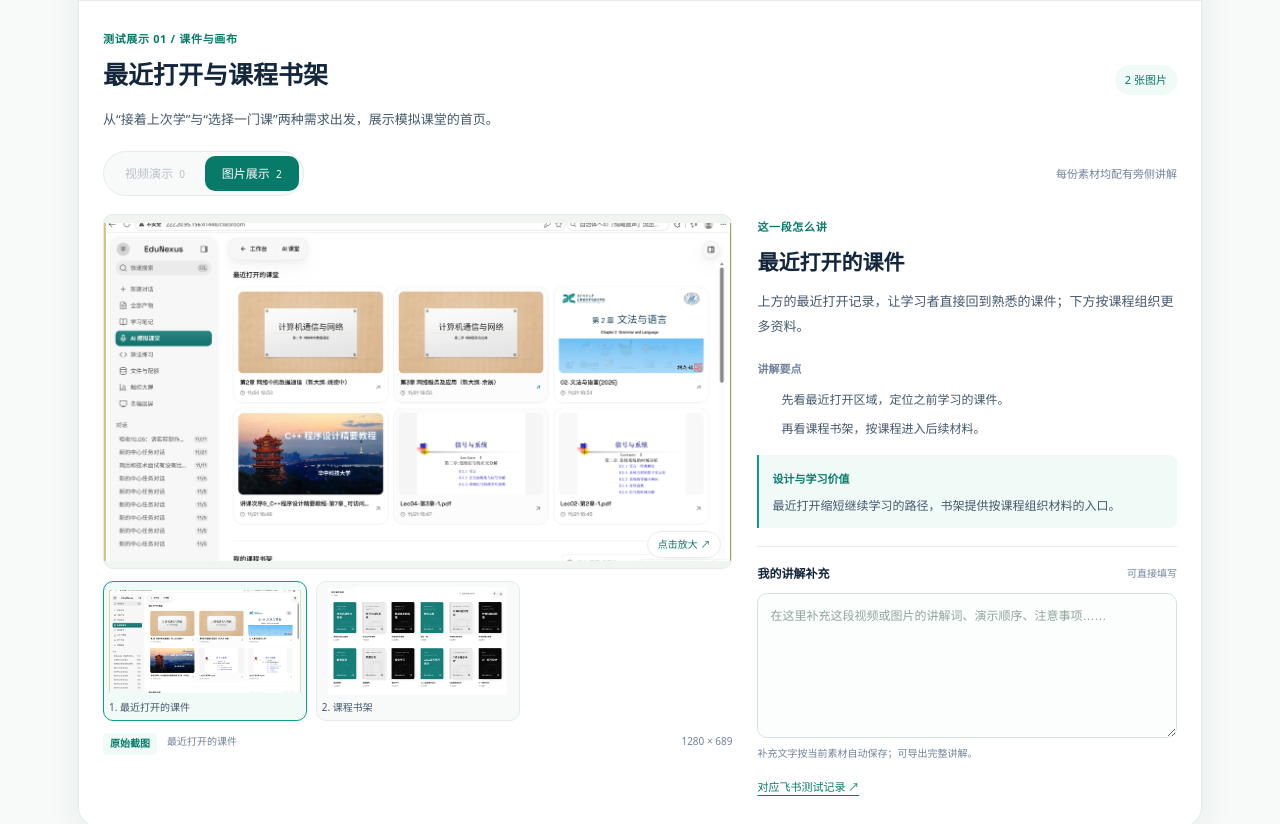
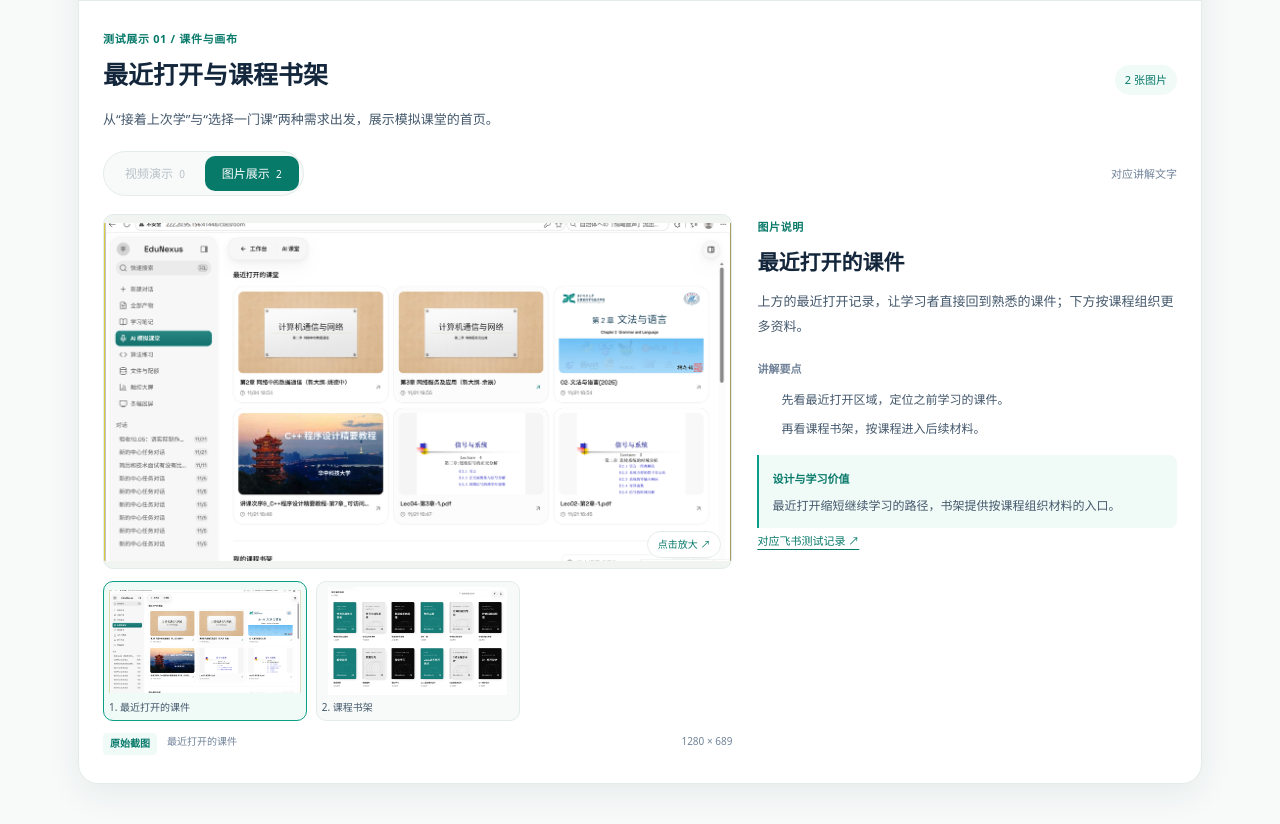
Before and after one commit to Zhuuuuu55/EduNexus, a plain HTML site: page learning-showcase.html in a window 1280 px wide. Shown: the part 1195-2019 px from the top of the page. Drawn offline with Linux system fonts and the light colour scheme; a web font is replaced by a local one.

Commit message:
Show fixed video descriptions and remove commentary editing tools

```diff
--- a/assets/learning-showcase/content.js
+++ b/assets/learning-showcase/content.js
@@ -59,7 +59,7 @@ window.LEARNING_SHOWCASE = {
           "poster": "recordings/entry.jpg",
           "duration": 18.21,
           "sourceFile": "第二个.mp4",
-          "explanation": "从课程书架进入课件列表，说明卡片上的下载与开始课堂入口，再进入选中的课堂。"
+          "explanation": "用户可以顺利打开课程，下载对应课件，并开始模拟课堂。"
         }
       ],
       "notice": "",
@@ -211,7 +211,7 @@ window.LEARNING_SHOWCASE = {
           "poster": "recordings/builds.jpg",
           "duration": 10.21,
           "sourceFile": "动画分步.mp4",
-          "explanation": "先看初始要点，再跟随新增的说明与图形，强调这些变化都发生在同一张 PPT 内。"
+          "explanation": "模拟课堂支持具有动画效果的 PPT，能够按动画顺序进行页内分步展示。"
         }
       ],
       "notice": "",
@@ -259,7 +259,7 @@ window.LEARNING_SHOWCASE = {
           "poster": "recordings/teacher-script.jpg",
           "duration": 20.71,
           "sourceFile": "教师讲稿修改.mp4",
-          "explanation": "教师在讲稿编辑区修改内容，再回到课堂使用。这里作为讲稿维护的操作补充，与第 20 项共用同一份素材。"
+          "explanation": "教师可以修改课件对应的讲稿内容，为后续课堂讲解提供教学材料。"
         }
       ],
       "notice": "",
@@ -337,7 +337,7 @@ window.LEARNING_SHOWCASE = {
           "poster": "recordings/archive.jpg",
           "duration": 10.38,
           "sourceFile": "课堂导入.mp4",
-          "explanation": "在数据结构课堂里填写笔记内容，选择笔记本并保存，再进入学习笔记查看记录。"
+          "explanation": "用户可以在课堂中记录和编辑笔记，选择目标笔记本进行归档，并在学习笔记中继续查看和整理。"
         }
       ],
       "notice": "",
@@ -365,7 +365,7 @@ window.LEARNING_SHOWCASE = {
           "poster": "recordings/binary.jpg",
           "duration": 11.83,
           "sourceFile": "二分demo.mp4",
-          "explanation": "观察目标值、中点与左右边界的变化，解释为什么下一轮只保留一半区间。"
+          "explanation": "用户可以直接使用 AI 生成 Demo 并进行测试，也可以自行上传 Demo，借助交互演示加深对知识的理解。"
         },
         {
           "kind": "video",
@@ -375,7 +375,7 @@ window.LEARNING_SHOWCASE = {
           "poster": "recordings/bubble.jpg",
           "duration": 16.25,
           "sourceFile": "冒泡demo.mp4",
-          "explanation": "指向正在比较的相邻元素，跟随交换与轮次变化，解释有序区间如何逐渐扩大。"
+          "explanation": "用户可以直接使用 AI 生成 Demo 并进行测试，也可以自行上传 Demo，借助交互演示加深对知识的理解。"
         },
         {
           "kind": "video",
@@ -385,7 +385,7 @@ window.LEARNING_SHOWCASE = {
           "poster": "recordings/tcp.jpg",
           "duration": 14.62,
           "sourceFile": "tcpdemo.mp4",
-          "explanation": "演示拥塞窗口 cwnd 随 RTT 轮次变化，结合慢启动阈值说明指数增长与线性增长的区别。"
+          "explanation": "用户可以直接使用 AI 生成 Demo 并进行测试，也可以自行上传 Demo，借助交互演示加深对知识的理解。"
         }
       ],
       "notice": "",
@@ -413,7 +413,7 @@ window.LEARNING_SHOWCASE = {
           "poster": "recordings/scripts.jpg",
           "duration": 55.17,
           "sourceFile": "多讲稿使用和切换.mp4",
-          "explanation": "以“常见 CNN 网络”课件为例，展示讲解区域、讲稿选择与个人讲稿编辑窗口，说明三种方式如何在课堂中结合。"
+          "explanation": "模拟课堂支持教师发布的预制讲稿、AI 实时讲解以及个人生成的个性化讲稿，用户可以分别选择这些方式进行课程学习。"
         }
       ],
       "notice": "",
@@ -441,7 +441,7 @@ window.LEARNING_SHOWCASE = {
           "poster": "recordings/interrupt.jpg",
           "duration": 42.96,
           "sourceFile": "打断接续和流式对话.mp4",
-          "explanation": "以 CSMA 比较页面为例，解释“为什么这里需要确认”的追问如何插入讲解，再观察流式回答和接续。"
+          "explanation": "课堂对话支持中途打断，回答问题后可以从原来的位置继续讲解。"
         }
       ],
       "notice": "",
@@ -507,7 +507,7 @@ window.LEARNING_SHOWCASE = {
           "poster": "recordings/autopage.jpg",
           "duration": 63.42,
           "sourceFile": "自动翻页.mp4",
-          "explanation": "观察从“集线器”到“交换机”的页面变化，说明自动推进与手动控制可以按学习需要切换。"
+          "explanation": "用户可以根据学习需要选择自动翻页，让课堂随讲解进度连续推进。"
         }
       ],
       "notice": "",
@@ -535,7 +535,7 @@ window.LEARNING_SHOWCASE = {
           "poster": "recordings/jump.jpg",
           "duration": 12.33,
           "sourceFile": "第十六个.mp4",
-          "explanation": "跟随数据结构课件在不同页面之间切换，指出页码和讲解内容的变化；展示时可打开声音核对跟随。"
+          "explanation": "模拟课堂的语音讲解可以实时跟随 PPT 页码切换，调整为当前页面的讲解内容。"
         }
       ],
       "notice": "",
@@ -563,7 +563,7 @@ window.LEARNING_SHOWCASE = {
           "poster": "recordings/generate.jpg",
           "duration": 76.29,
           "sourceFile": "demo生成以及实时多轮问答.mp4",
-          "explanation": "以流水线技术页面为起点，展示问答输出与工具生成过程，最后查看课堂中打开的流水线演示。"
+          "explanation": "用户可以围绕当前课件进行实时多轮问答，并使用 AI 生成可交互的 Demo，将知识讲解与演示结合起来。"
         }
       ],
       "notice": "",
@@ -591,7 +591,7 @@ window.LEARNING_SHOWCASE = {
           "poster": "recordings/publish.jpg",
           "duration": 49.92,
           "sourceFile": "教师发布课程.mp4",
-          "explanation": "从创建课程到选择课件上传，再查看课程资源列表，解释教师供给材料、学生接收使用的流程。"
+          "explanation": "教师可以创建课程、上传课件，供学生接收、下载并用于课堂学习。"
         },
         {
           "kind": "video",
@@ -601,7 +601,7 @@ window.LEARNING_SHOWCASE = {
           "poster": "recordings/teacher-script.jpg",
           "duration": 20.71,
           "sourceFile": "教师讲稿修改.mp4",
-          "explanation": "教师在课件旁修改教学讲稿，维护后续讲解使用的内容。"
+          "explanation": "教师可以修改和维护课件对应的讲稿，为学生提供配套的课堂讲解内容。"
         }
       ],
       "notice": "",
@@ -738,7 +738,7 @@ window.LEARNING_SHOWCASE = {
           "poster": "recordings/write.jpg",
           "duration": 7.92,
           "sourceFile": "自己写.mp4",
-          "explanation": "在笔记本中展开编辑区域并修改内容，说明笔记支持继续维护，而不是一次性保存。"
+          "explanation": "用户可以在学习笔记中自行记录、修改并保存笔记，按照自己的理解整理学习内容。"
         }
       ],
       "notice": "",
@@ -766,7 +766,7 @@ window.LEARNING_SHOWCASE = {
           "poster": "recordings/archive.jpg",
           "duration": 10.38,
           "sourceFile": "课堂导入.mp4",
-          "explanation": "数据结构课堂中输入笔记，选择笔记本后保存，再打开学习笔记查看，完成从课堂到个人空间的流转。"
+          "explanation": "用户可以在模拟课堂中记录笔记，并归档到指定笔记本，在学习笔记中继续查看和编辑。"
         }
       ],
       "notice": "",
@@ -794,7 +794,7 @@ window.LEARNING_SHOWCASE = {
           "poster": "recordings/archive.jpg",
           "duration": 10.38,
           "sourceFile": "课堂保存.mp4",
-          "explanation": "按飞书第 18-C 项保留此引用素材。经核对，它与“课堂导入.mp4”完全相同，画面呈现课堂归档，未展示从对话回答保存的独立过程。"
+          "explanation": "用户可以将对话中的重要内容保存为学习笔记，归档到指定笔记本，便于后续查看和复习。"
         }
       ],
       "notice": "素材核对：课堂保存.mp4 与课堂导入.mp4 的 SHA-256 完全一致，当前视频只能说明课堂笔记归档，不能作为“从对话保存”的独立演示。",
--- a/assets/learning-showcase/showcase.js
+++ b/assets/learning-showcase/showcase.js
@@ -1,34 +1,27 @@
 /* Repository-native, offline-compatible showcase. All feature/media mappings live in content.js. */
 (() => {
 'use strict';
-const data=window.LEARNING_SHOWCASE,base='assets/learning-showcase/',storageKey='edunexus-showcase-commentary-v2';
-let savedNotes={},storageAvailable=true;
-try{const stored=JSON.parse(localStorage.getItem(storageKey)||'{}');if(stored&&typeof stored==='object'&&!Array.isArray(stored))savedNotes=stored;}catch{storageAvailable=false;}
+const data=window.LEARNING_SHOWCASE,base='assets/learning-showcase/';
 const lightbox=document.querySelector('.ls-lightbox'),renderers=[];
 function pauseAll(){document.querySelectorAll('video').forEach(v=>v.pause());}
 function openImage(media){pauseAll();lightbox.querySelector('img').src=base+media.src;lightbox.querySelector('img').alt=media.title;lightbox.querySelector('h3').textContent=media.title;lightbox.querySelector('p').textContent=media.explanation;lightbox.showModal();}
 lightbox.querySelector('button').addEventListener('click',()=>lightbox.close());
 lightbox.addEventListener('click',e=>{if(e.target!==lightbox)return;const r=lightbox.getBoundingClientRect();if(e.clientX<r.left||e.clientX>r.right||e.clientY<r.top||e.clientY>r.bottom)lightbox.close();});
 document.querySelectorAll('video').forEach(v=>v.addEventListener('play',()=>document.querySelectorAll('video').forEach(other=>{if(other!==v)other.pause();})));
-function noteKey(point,media){return point.id+'/'+media.kind+'/'+media.id;}
-function exportNotes(){
- const text=['# 模拟课堂与学习笔记 · 演示讲解','',...['classroom','notes'].flatMap(name=>data[name].flatMap(point=>[
-  '## '+point.number+' '+point.title,'',point.summary,'','讲解要点：',...point.steps.map(t=>'- '+t),'','设计与学习价值：'+point.meaning,'',
-  ...point.media.flatMap(media=>['### '+media.title,'',media.explanation,'',...(savedNotes[noteKey(point,media)]?['我的补充：',savedNotes[noteKey(point,media)],'']:[])]),
-  ...(point.notice?['素材说明：'+point.notice,'']:[]),...(point.missing.length?['待补素材：'+point.missing.join('；'),'']:[]),'原测试记录：'+point.source,''
- ]))].join('\n');
- const url=URL.createObjectURL(new Blob(['\uFEFF'+text],{type:'text/markdown;charset=utf-8'})),a=document.createElement('a');a.href=url;a.download='模拟课堂与学习笔记-演示讲解.md';document.body.append(a);a.click();a.remove();setTimeout(()=>URL.revokeObjectURL(url),1000);
-}
-document.querySelectorAll('.ls-export-notes').forEach(b=>b.addEventListener('click',exportNotes));
 function bindTabKeys(list){list.addEventListener('keydown',e=>{if(!['ArrowLeft','ArrowRight','Home','End'].includes(e.key))return;const tabs=[...list.querySelectorAll('[role=tab]')].filter(t=>!t.disabled),i=tabs.indexOf(document.activeElement);if(i<0)return;e.preventDefault();const next=e.key==='Home'?0:e.key==='End'?tabs.length-1:(i+(e.key==='ArrowRight'?1:-1)+tabs.length)%tabs.length;tabs[next].click();tabs[next].focus();});}
 function setSelected(list,active){list.querySelectorAll('[role=tab]').forEach(b=>{b.setAttribute('aria-selected',String(b===active));b.tabIndex=b===active?0:-1;});}
 document.querySelectorAll('[data-feature]').forEach(stage=>{
- const name=stage.dataset.feature,points=data[name],nav=stage.querySelector('.ls-case-nav'),content=stage.querySelector('.ls-case-content'),video=stage.querySelector('video'),modes=stage.querySelector('.ls-mode'),switcher=stage.querySelector('.ls-media-switcher'),thumbs=stage.querySelector('.ls-image-thumbs'),textarea=stage.querySelector('textarea'),saveStatus=stage.querySelector('.ls-save-state');
+ const name=stage.dataset.feature,points=data[name],nav=stage.querySelector('.ls-case-nav'),content=stage.querySelector('.ls-case-content'),video=stage.querySelector('video'),modes=stage.querySelector('.ls-mode'),switcher=stage.querySelector('.ls-media-switcher'),thumbs=stage.querySelector('.ls-image-thumbs');
  const field=n=>stage.querySelector('[data-field="'+n+'"]');let currentPoint,activeMedia,mode='video';
  function selectMedia(media){
   video.pause();activeMedia=media;
   field('mediaTitle').textContent=media.title;field('clipTitle').textContent=media.title;field('clipExplanation').textContent=media.explanation;
   field('mediaType').textContent=media.kind==='video'?'视频实录':'原始截图';
+  field('explanationLabel').textContent=media.kind==='video'?'视频讲解':'图片说明';
+  stage.querySelector('.ls-explanation').dataset.kind=media.kind;
+  stage.querySelector('.ls-speaking-points').hidden=media.kind==='video';
+  stage.querySelector('.ls-point').hidden=media.kind==='video';
+  stage.querySelector('.ls-case-summary').hidden=media.kind==='video';
   stage.querySelector('.ls-load-error').hidden=true;
   switcher.querySelectorAll('button').forEach(b=>{b.setAttribute('aria-selected',String(b.dataset.media===media.id));b.tabIndex=b.dataset.media===media.id?0:-1;});
   thumbs.querySelectorAll('button').forEach(b=>b.setAttribute('aria-pressed',String(b.dataset.media===media.id)));
@@ -38,8 +31,6 @@ document.querySelectorAll('[data-feature]').forEach(stage=>{
    video.removeAttribute('src');video.load();const img=stage.querySelector('.ls-main-image img');img.src=base+media.src;img.alt=media.title;
    field('duration').textContent=media.width+' × '+media.height;
   }
-  textarea.value=savedNotes[noteKey(currentPoint,media)]||'';
-  saveStatus.textContent=storageAvailable?'补充文字按当前素材自动保存；可导出完整讲解。':'浏览器存储不可用，请使用“导出讲解文字”保留补充。';
  }
  function selectMode(kind){
   if(!currentPoint.media.some(m=>m.kind===kind))return;mode=kind;pauseAll();
@@ -76,10 +67,6 @@ document.querySelectorAll('[data-feature]').forEach(stage=>{
  stage.querySelector('.ls-main-image').addEventListener('click',()=>{if(activeMedia?.kind==='image')openImage(activeMedia);});
  stage.querySelector('.ls-main-image img').addEventListener('error',()=>stage.querySelector('.ls-load-error').hidden=false);
  video.addEventListener('error',()=>{if(activeMedia?.kind==='video'&&video.getAttribute('src'))stage.querySelector('.ls-load-error').hidden=false;});
- textarea.addEventListener('input',()=>{
-  savedNotes[noteKey(currentPoint,activeMedia)]=textarea.value;
-  try{localStorage.setItem(storageKey,JSON.stringify(savedNotes));storageAvailable=true;saveStatus.textContent='已保存到当前浏览器 · 可导出讲解文字';}catch{storageAvailable=false;saveStatus.textContent='当前浏览器无法保存，请导出讲解文字。';}
- });
  bindTabKeys(nav);bindTabKeys(modes);bindTabKeys(switcher);
  const fromHash=points.find(p=>'#case-'+p.id===location.hash);selectPoint(fromHash||points[0]);
  renderers.push({points,selectPoint});
--- a/learning-showcase.html
+++ b/learning-showcase.html
@@ -31,12 +31,12 @@
 <div class="wrap">
 <header class="ls-section-head"><div><span class="ls-eyebrow">01 / AI CLASSROOM</span><h2>AI 模拟课堂</h2></div><p>让课件从静态材料，<br>变成可以提问、分步观察和交互的学习现场。</p></header>
 <div class="ls-stage ls-stage-complete" data-feature="classroom">
-<div class="ls-stage-top"><div><span class="ls-kicker">功能演示 · 16 个独立条目</span><p class="ls-stage-hint">按编号选择功能，再切换对应的视频或图片。</p></div><button type="button" class="ls-export-notes">导出讲解文字 ↗</button></div>
+<div class="ls-stage-top"><div><span class="ls-kicker">功能演示 · 16 个独立条目</span><p class="ls-stage-hint">按编号选择功能，再切换对应的视频或图片。</p></div></div>
 <div class="ls-case-nav" role="tablist" aria-label="课堂功能目录"></div>
 <div class="ls-case-content" id="classroom-case-content" role="tabpanel">
 <div class="ls-case-heading"><div><span class="ls-kicker" data-field="case"></span><h3 data-field="title"></h3></div><span class="ls-evidence-count" data-field="evidence"></span></div>
 <p class="ls-case-summary" data-field="summary"></p>
-<div class="ls-mode-row"><div class="ls-mode" role="tablist" aria-label="课堂媒体类型"><button role="tab" type="button" id="classroom-video-tab" aria-selected="true" aria-controls="classroom-video-panel" data-mode="video">视频演示 <span data-count="video"></span></button><button role="tab" type="button" id="classroom-image-tab" aria-selected="false" aria-controls="classroom-image-panel" tabindex="-1" data-mode="image">图片展示 <span data-count="image"></span></button></div><span class="ls-mode-tip">每份素材均配有旁侧讲解</span></div>
+<div class="ls-mode-row"><div class="ls-mode" role="tablist" aria-label="课堂媒体类型"><button role="tab" type="button" id="classroom-video-tab" aria-selected="true" aria-controls="classroom-video-panel" data-mode="video">视频演示 <span data-count="video"></span></button><button role="tab" type="button" id="classroom-image-tab" aria-selected="false" aria-controls="classroom-image-panel" tabindex="-1" data-mode="image">图片展示 <span data-count="image"></span></button></div><span class="ls-mode-tip">对应讲解文字</span></div>
 <div class="ls-demo-layout">
 <div class="ls-media-column">
 <div class="ls-media-switcher" role="tablist" aria-label="课堂当前素材"></div>
@@ -47,8 +47,7 @@
 <div class="ls-material-note" data-field="notice" hidden></div>
 <div class="ls-missing-list" hidden><strong>待补充的独立素材</strong><ul></ul></div>
 </div>
-<aside class="ls-explanation" aria-live="polite"><span class="ls-kicker">这一段怎么讲</span><h4 data-field="clipTitle"></h4><p class="ls-clip-explanation" data-field="clipExplanation"></p><div class="ls-speaking-points"><span>讲解要点</span><ol data-field="steps"></ol></div><div class="ls-point"><span>设计与学习价值</span><p data-field="meaning"></p></div>
-<div class="ls-narration"><label for="classroom-narration">我的讲解补充 <small>可直接填写</small></label><textarea id="classroom-narration" rows="5" placeholder="在这里补充这段视频或图片的讲解词、演示顺序、注意事项……" spellcheck="false"></textarea><p class="ls-save-state" role="status">补充文字按条目和素材保存在当前浏览器，也可导出。</p></div>
+<aside class="ls-explanation" aria-live="polite"><span class="ls-kicker" data-field="explanationLabel">视频讲解</span><h4 data-field="clipTitle"></h4><p class="ls-clip-explanation" data-field="clipExplanation"></p><div class="ls-speaking-points"><span>讲解要点</span><ol data-field="steps"></ol></div><div class="ls-point"><span>设计与学习价值</span><p data-field="meaning"></p></div>
 <a class="ls-source" data-field="source" target="_blank" rel="noopener">对应飞书测试记录 ↗</a></aside>
 </div></div></div>
 <div class="ls-tech-heading"><span class="ls-eyebrow">BEHIND THE EXPERIENCE</span><h3>一堂课的核心，是共享同一个教学上下文。</h3><p>把“当前讲什么、讲到哪里、学生在问什么”连接起来，让页面、讲稿与交互围绕同一份材料协同。</p></div>
@@ -71,12 +70,12 @@
 <section id="notes" class="ls-feature ls-notes"><div class="wrap">
 <header class="ls-section-head"><div><span class="ls-eyebrow">02 / LEARNING NOTES</span><h2>学习笔记</h2></div><p>把一次讲解、一次追问和自己的思考，<br>整理为可以保存、回看和继续编辑的学习内容。</p></header>
 <div class="ls-stage ls-stage-complete" data-feature="notes">
-<div class="ls-stage-top"><div><span class="ls-kicker">功能演示 · 6 个独立条目</span><p class="ls-stage-hint">按编号选择功能，再切换对应的视频或图片。</p></div><button type="button" class="ls-export-notes">导出讲解文字 ↗</button></div>
+<div class="ls-stage-top"><div><span class="ls-kicker">功能演示 · 6 个独立条目</span><p class="ls-stage-hint">按编号选择功能，再切换对应的视频或图片。</p></div></div>
 <div class="ls-case-nav" role="tablist" aria-label="笔记功能目录"></div>
 <div class="ls-case-content" id="notes-case-content" role="tabpanel">
 <div class="ls-case-heading"><div><span class="ls-kicker" data-field="case"></span><h3 data-field="title"></h3></div><span class="ls-evidence-count" data-field="evidence"></span></div>
 <p class="ls-case-summary" data-field="summary"></p>
-<div class="ls-mode-row"><div class="ls-mode" role="tablist" aria-label="笔记媒体类型"><button role="tab" type="button" id="notes-video-tab" aria-selected="true" aria-controls="notes-video-panel" data-mode="video">视频演示 <span data-count="video"></span></button><button role="tab" type="button" id="notes-image-tab" aria-selected="false" aria-controls="notes-image-panel" tabindex="-1" data-mode="image">图片展示 <span data-count="image"></span></button></div><span class="ls-mode-tip">每份素材均配有旁侧讲解</span></div>
+<div class="ls-mode-row"><div class="ls-mode" role="tablist" aria-label="笔记媒体类型"><button role="tab" type="button" id="notes-video-tab" aria-selected="true" aria-controls="notes-video-panel" data-mode="video">视频演示 <span data-count="video"></span></button><button role="tab" type="button" id="notes-image-tab" aria-selected="false" aria-controls="notes-image-panel" tabindex="-1" data-mode="image">图片展示 <span data-count="image"></span></button></div><span class="ls-mode-tip">对应讲解文字</span></div>
 <div class="ls-demo-layout">
 <div class="ls-media-column">
 <div class="ls-media-switcher" role="tablist" aria-label="笔记当前素材"></div>
@@ -87,8 +86,7 @@
 <div class="ls-material-note" data-field="notice" hidden></div>
 <div class="ls-missing-list" hidden><strong>待补充的独立素材</strong><ul></ul></div>
 </div>
-<aside class="ls-explanation" aria-live="polite"><span class="ls-kicker">这一段怎么讲</span><h4 data-field="clipTitle"></h4><p class="ls-clip-explanation" data-field="clipExplanation"></p><div class="ls-speaking-points"><span>讲解要点</span><ol data-field="steps"></ol></div><div class="ls-point"><span>设计与学习价值</span><p data-field="meaning"></p></div>
-<div class="ls-narration"><label for="notes-narration">我的讲解补充 <small>可直接填写</small></label><textarea id="notes-narration" rows="5" placeholder="在这里补充这段视频或图片的讲解词、演示顺序、注意事项……" spellcheck="false"></textarea><p class="ls-save-state" role="status">补充文字按条目和素材保存在当前浏览器，也可导出。</p></div>
+<aside class="ls-explanation" aria-live="polite"><span class="ls-kicker" data-field="explanationLabel">视频讲解</span><h4 data-field="clipTitle"></h4><p class="ls-clip-explanation" data-field="clipExplanation"></p><div class="ls-speaking-points"><span>讲解要点</span><ol data-field="steps"></ol></div><div class="ls-point"><span>设计与学习价值</span><p data-field="meaning"></p></div>
 <a class="ls-source" data-field="source" target="_blank" rel="noopener">对应飞书测试记录 ↗</a></aside>
 </div></div></div>
 <div class="ls-tech-heading"><span class="ls-eyebrow">BEHIND THE EXPERIENCE</span><h3>多个学习入口，汇入同一个个人空间。</h3><p>把内容的来源、归属与后续编辑分开处理，让课堂里的临时记录有机会成为可持续积累的知识。</p></div>
```
Also changed, not shown: assets/learning-showcase/showcase.css, 1 other file.
